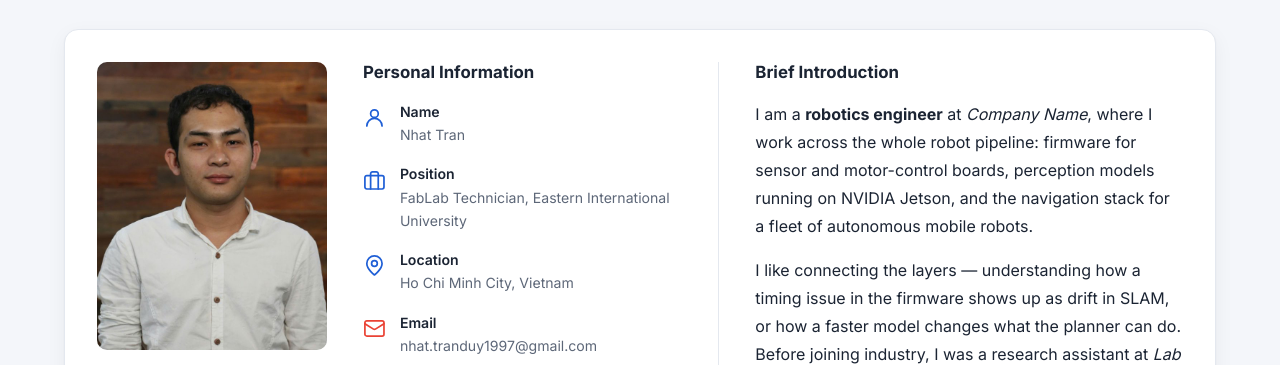
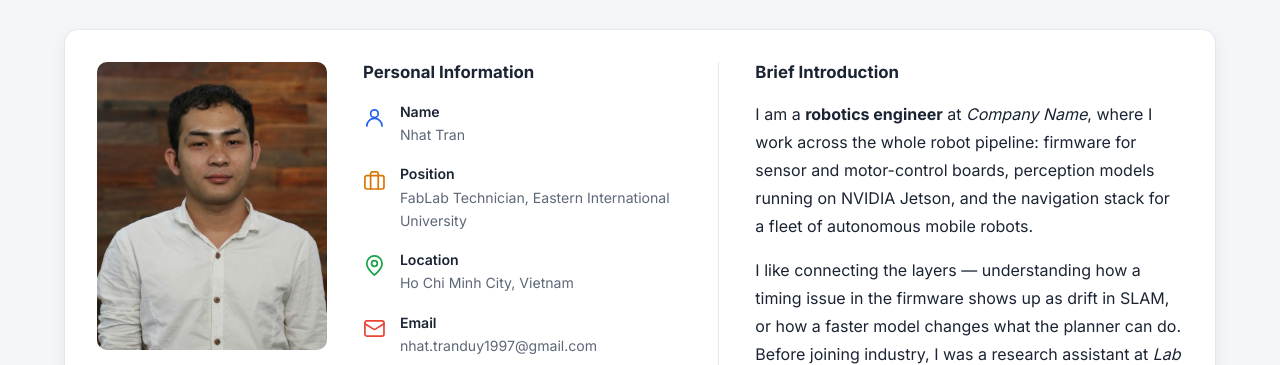
Before and after one commit to NhatTran-97/NhatTran-97.github.io, a Jekyll site: the page built from about.html, in a window 1280 px wide. Shown: the part 181-546 px from the top of the page. Built offline with Jekyll 4.4.1, drawn with Linux system fonts in a browser that asks for light colours.

Commit message:
Colour Name/Position/Location icons and add cache-busting to CSS/JS
Co-Authored-By: Claude Opus 5.5 <noreply@anthropic.com>
Claude-Session: https://claude.ai/code/session_01WtscMMpGViN2kQZVLN7Eom

```diff
--- a/_layouts/default.html
+++ b/_layouts/default.html
@@ -14,7 +14,7 @@
   <link rel="manifest" href="{{ '/site.webmanifest' | relative_url }}">
   <meta name="theme-color" content="#1f5fd6">
   <link rel="preload" href="{{ '/assets/fonts/inter-latin-wght-normal.woff2' | relative_url }}" as="font" type="font/woff2" crossorigin>
-  <link rel="stylesheet" href="{{ '/assets/css/style.css' | relative_url }}">
+  <link rel="stylesheet" href="{{ '/assets/css/style.css' | relative_url }}?v={{ site.time | date: '%s' }}">
   {% if page.math %}
   <script>window.MathJax = { tex: { inlineMath: [['$', '$'], ['\\(', '\\)']] } };</script>
   <script defer src="https://cdn.jsdelivr.net/npm/mathjax@3/es5/tex-chtml.js"></script>
@@ -27,6 +27,6 @@
   </main>
   {% include footer.html %}
   <script>window.SEARCH_URL = "{{ '/search.json' | relative_url }}";</script>
-  <script src="{{ '/assets/js/main.js' | relative_url }}" defer></script>
+  <script src="{{ '/assets/js/main.js' | relative_url }}?v={{ site.time | date: '%s' }}" defer></script>
 </body>
 </html>
--- a/assets/css/style.css
+++ b/assets/css/style.css
@@ -483,3 +483,10 @@ input[type="search"]::-webkit-search-cancel-button { -webkit-appearance: none; a
 .info-icon .icon-orcid, .contact-grid .icon-orcid, .footer-social a:hover .icon-orcid { color: #a6ce39; }
 .info-icon .icon-mail, .contact-grid .icon-mail, .footer-social a:hover .icon-mail { color: #ea4335; }
 .info-icon .icon-github, .contact-grid .icon-github, .footer-social a:hover .icon-github { color: var(--text); }
+
+/* Distinct colours for generic info icons (Name / Position / Location) */
+.info-icon .icon-user, .contact-grid .icon-user { color: #2563eb; }
+.info-icon .icon-briefcase, .contact-grid .icon-briefcase { color: #d97706; }
+.info-icon .icon-map-pin, .contact-grid .icon-map-pin { color: #16a34a; }
+.info-icon .icon-phone, .contact-grid .icon-phone { color: #0d9488; }
+.info-icon .icon-globe, .contact-grid .icon-globe, .info-icon .icon-link, .contact-grid .icon-link { color: #7c3aed; }
```
